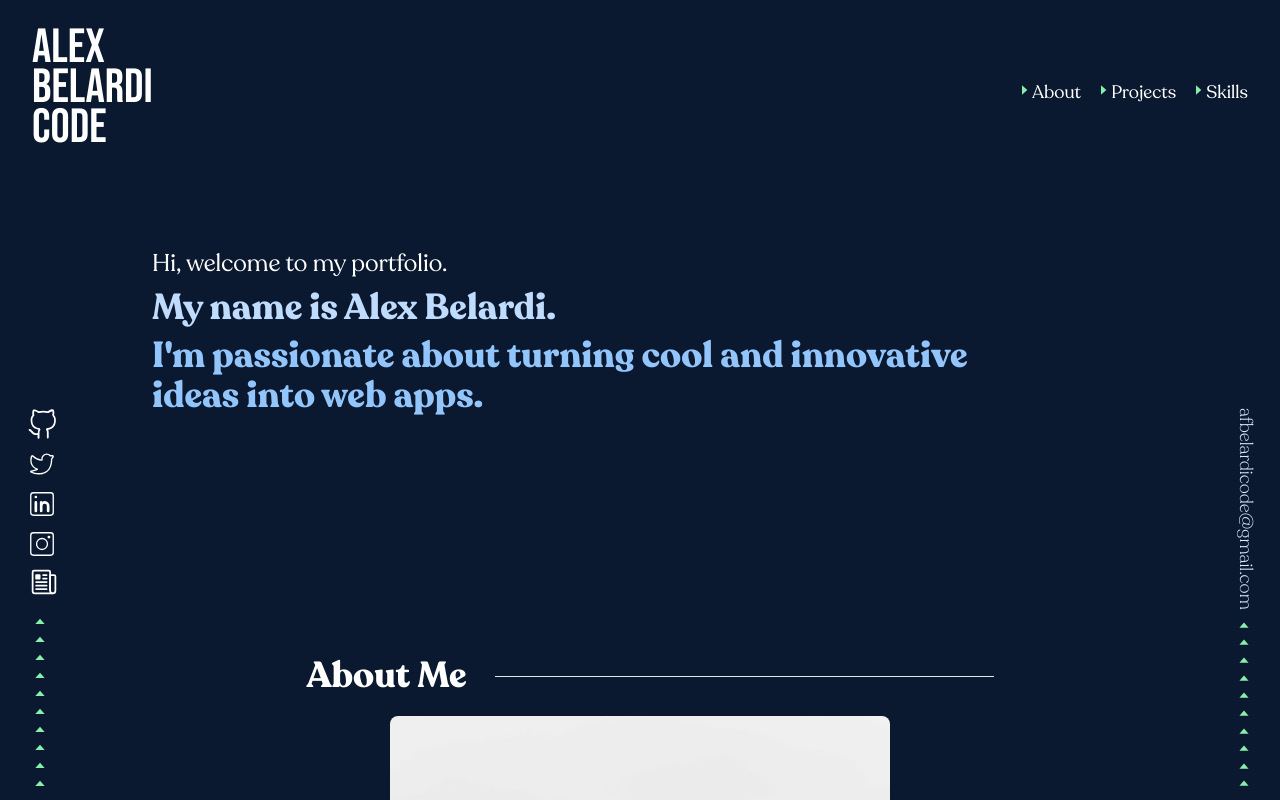
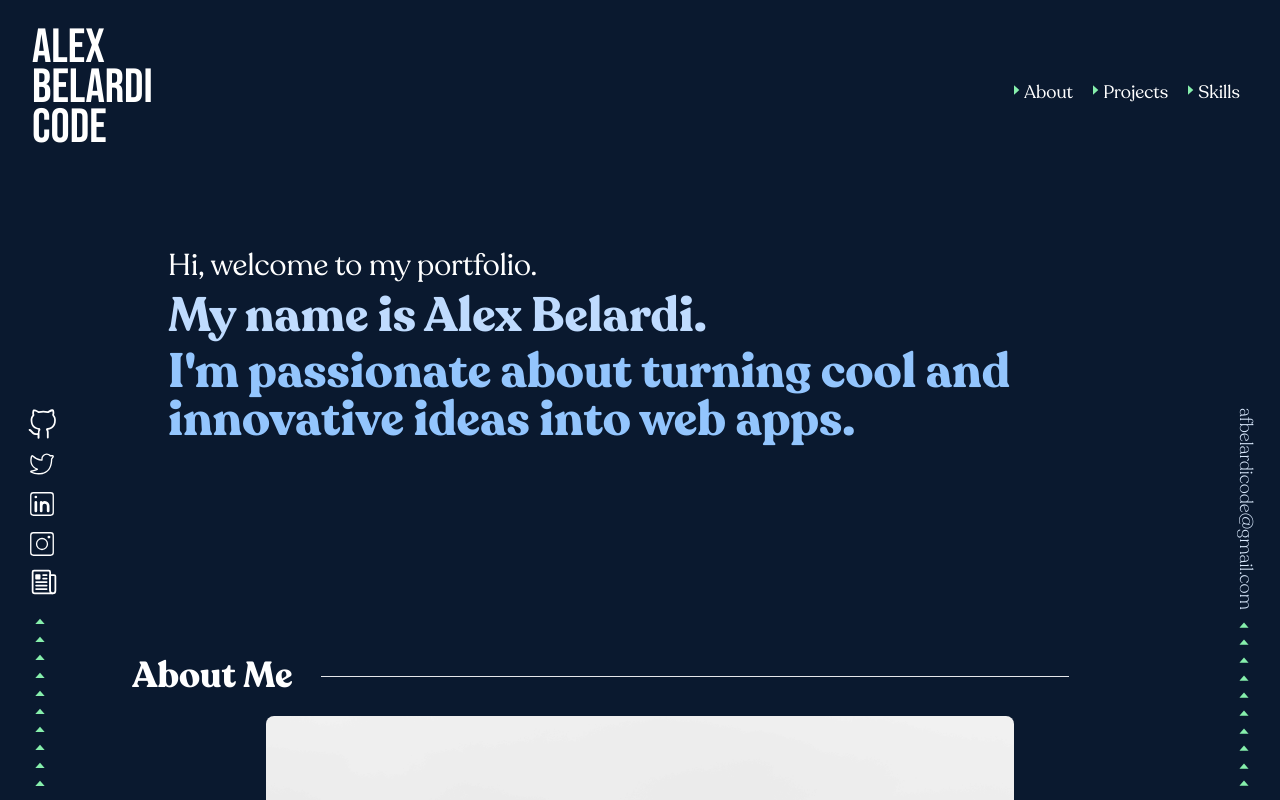
Before and after one commit to afbelardi/new-portfolio, a Next.js app: page / in a window 1280 px wide. Built offline with nearby package versions, Linux system fonts and the light colour scheme.

Commit message:
screen size adjustments

```diff
--- a/src/components/AboutMe.js
+++ b/src/components/AboutMe.js
@@ -9,14 +9,15 @@ export default function AboutMe({ aboutRef }) {
 
     return(
         <div className="flex flex-col w-full p-4 mt-10 md:mt-48 min-h-400">
-            <div className="flex w-full md:justify-center">
+            <div className="flex w-full md:ml-24">
                 <h1 ref={aboutRef} className="ml-2 text-4xl text-white font-recoleta-bold whitespace-nowrap sm:ml-5" id={styles.about}>About Me</h1>
                 <Fade right>
-                    <hr className="w-2/5 h-0 mt-5 bg-lighter-blue ml-7" />
+                    <hr className="w-2/5 h-0 mt-5 lg:w-3/5 bg-lighter-blue ml-7" />
                 </Fade>
             </div>
             <section className="flex flex-col items-center justify-center h-5/6">
-                <img src='/me.jpg' id={styles.about} className="w-full mt-5 rounded-lg min-h-5/6 max-w-500 max-h-500"></img>
+                <img src='/me.jpg' id={styles.about} className="w-full mt-5 rounded-lg lg:hidden min-h-5/6 max-w-500 max-h-500"></img>
+                <img src='/me2.jpg' id={styles.about} className="hidden mt-5 rounded-lg lg:w-3/5 lg:flex min-h-5/6 "></img>
                 <Element name="about" className="w-5/6 mt-4 text-justify max-w-500">
                     <Fade up>
                         <p  className="text-white text-md font-recoleta-light">My interest in technology began from a young age. By 13 years old, I was creating technology product review videos for my
--- a/src/components/Intro.js
+++ b/src/components/Intro.js
@@ -3,10 +3,10 @@ import styles from '../styles/aboutme.module.css';
 export default function Intro() {
     return(
         <div className="flex flex-col w-full h-52 mt-14" id={styles.intro}>
-            <section className="flex flex-col w-full md:w-5/6 md:ml-28">
-                <h1 className="p-2 ml-8 text-lg text-white md:text-2xl font-recoleta-regular">Hi, welcome to my portfolio.</h1>
-                <h1 className="mb-2 ml-10 text-2xl text-blue-200 md:text-4xl font-recoleta-bold">My name is Alex Belardi.</h1>
-                <h1 className="w-4/5 ml-10 text-2xl text-blue-300 md:text-4xl font-recoleta-bold">I'm passionate about turning cool and innovative ideas into web apps.</h1>
+            <section className="flex flex-col w-full md:w-5/6 md:ml-28 lg:ml-32">
+                <h1 className="p-2 ml-8 text-lg text-white md:text-2xl lg:text-3xl font-recoleta-regular">Hi, welcome to my portfolio.</h1>
+                <h1 className="mb-2 ml-10 text-2xl text-blue-200 md:text-4xl lg:text-5xl font-recoleta-bold">My name is Alex Belardi.</h1>
+                <h1 className="w-4/5 ml-10 text-2xl text-blue-300 md:text-4xl lg:text-5xl font-recoleta-bold">I'm passionate about turning cool and innovative ideas into web apps.</h1>
             </section>
         </div>
     )
--- a/src/components/Navbar.js
+++ b/src/components/Navbar.js
@@ -28,7 +28,7 @@ export default function Navbar({ scrollToRef, scrollToProjectsRef, scrollToSkill
             <div className="z-50 flex justify-center w-1/5 mt-8 md:hidden" >
                 <Hamburger toggled={props.isOpen} toggle={props.setIsOpen} color="white" size={40}/>
             </div>
-            <div className="items-center hidden w-72 md:flex">
+            <div className="items-center hidden mr-2 w-72 md:flex">
                 <ul className="flex items-center justify-between w-full p-6 mr-2 h-1/2">
                     <li className="flex">
                         <BiCaretRight className="mt-1 text-green-300"/>
--- a/tailwind.config.js
+++ b/tailwind.config.js
@@ -33,7 +33,8 @@ module.exports = {
       '70%': '70%',
       '80%': '80%',
       '200': '200px',
-      '400': '400px'
+      '400': '400px',
+      '700': '700px'
     },
     maxWidth: {
       '30%': '30%',
```
Also changed, not shown: public/me2.jpg (added).
